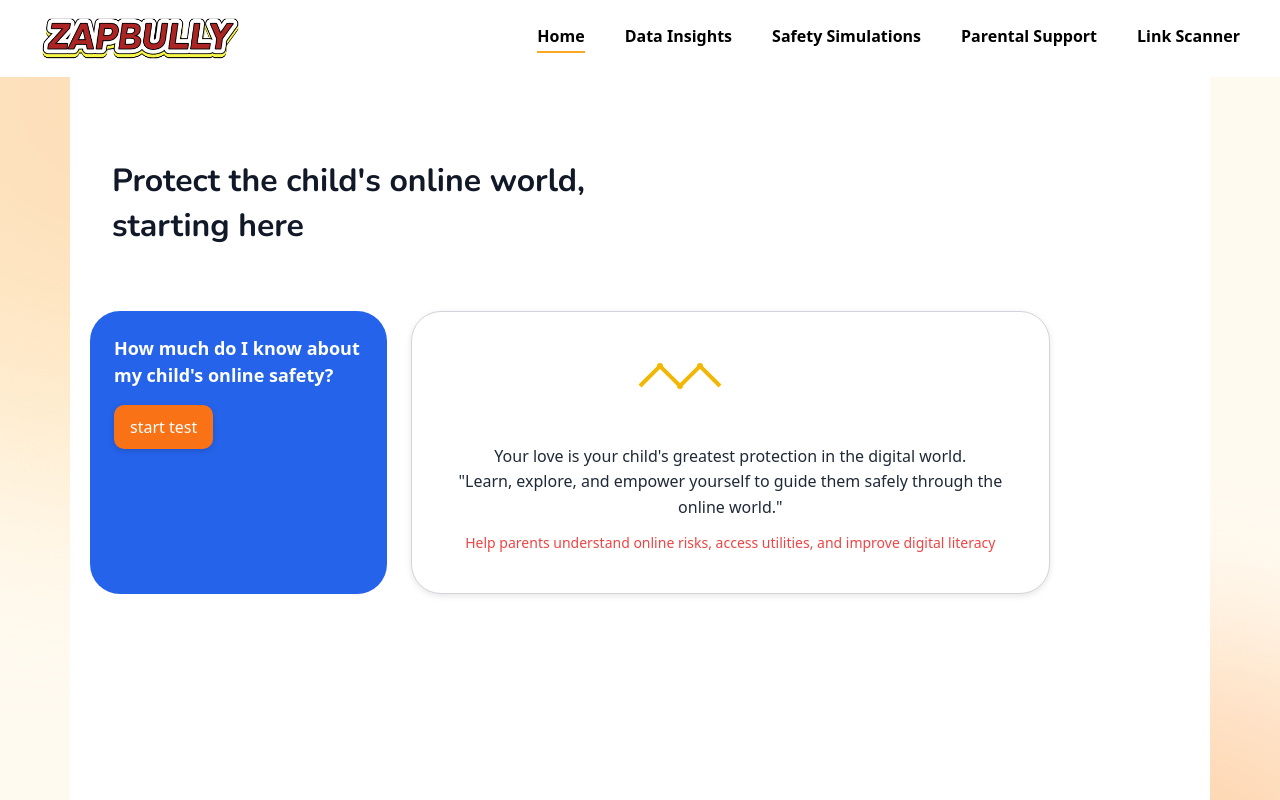
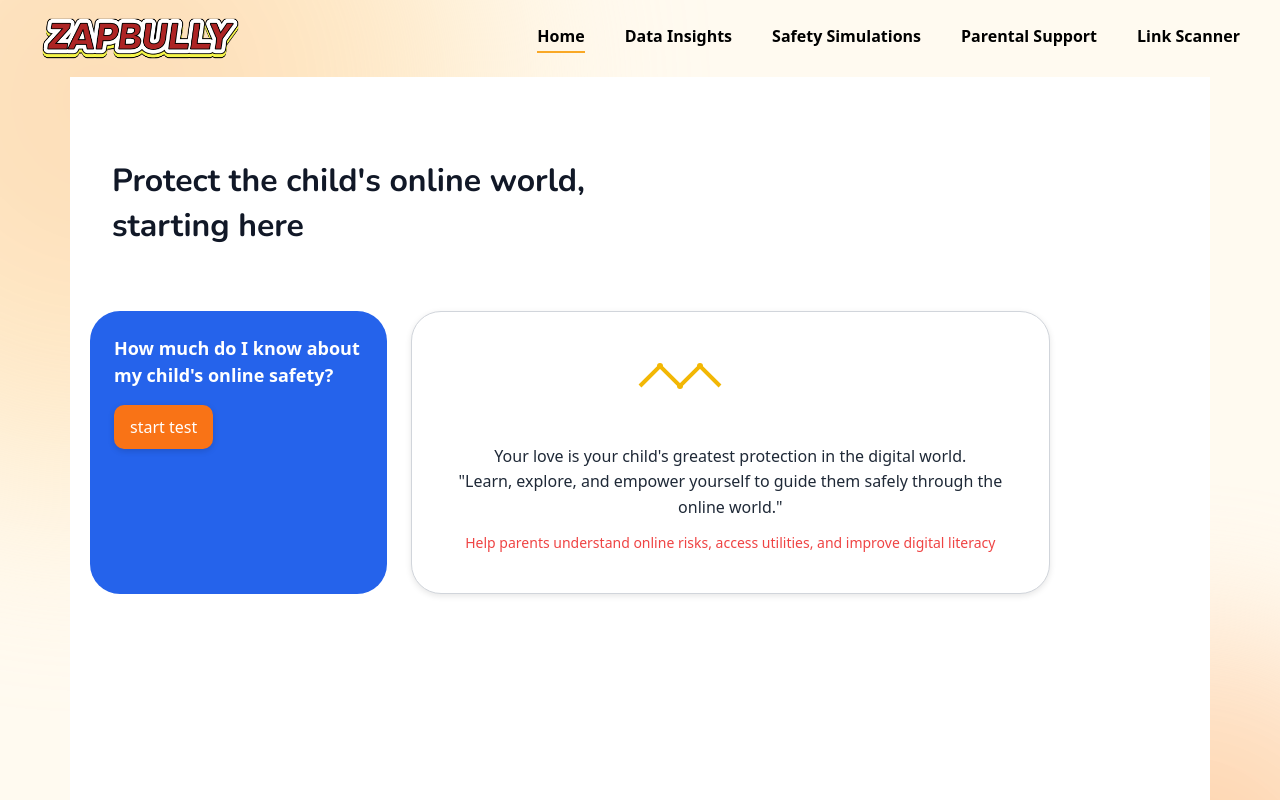
Before and after one commit to YiyangF/FOSTERING-DIGITAL-CITIZENSHIP, a Vue app in the folder frontend/sun_protection/: page / in a window 1280 px wide. Shown: the top 800 px of the page. Built offline with nearby package versions, Linux system fonts and the light colour scheme.

Commit message:
Transparent the navigation bar

```diff
--- a/frontend/sun_protection/src/components/Navigation.vue
+++ b/frontend/sun_protection/src/components/Navigation.vue
@@ -27,7 +27,7 @@
   width: 28000px;
   align-items: center;
   padding: 16px 40px;
-  background-color: white;
+  background-color: transparent;
   /* border-bottom: 1px solid #eee; */
 }
 
```
